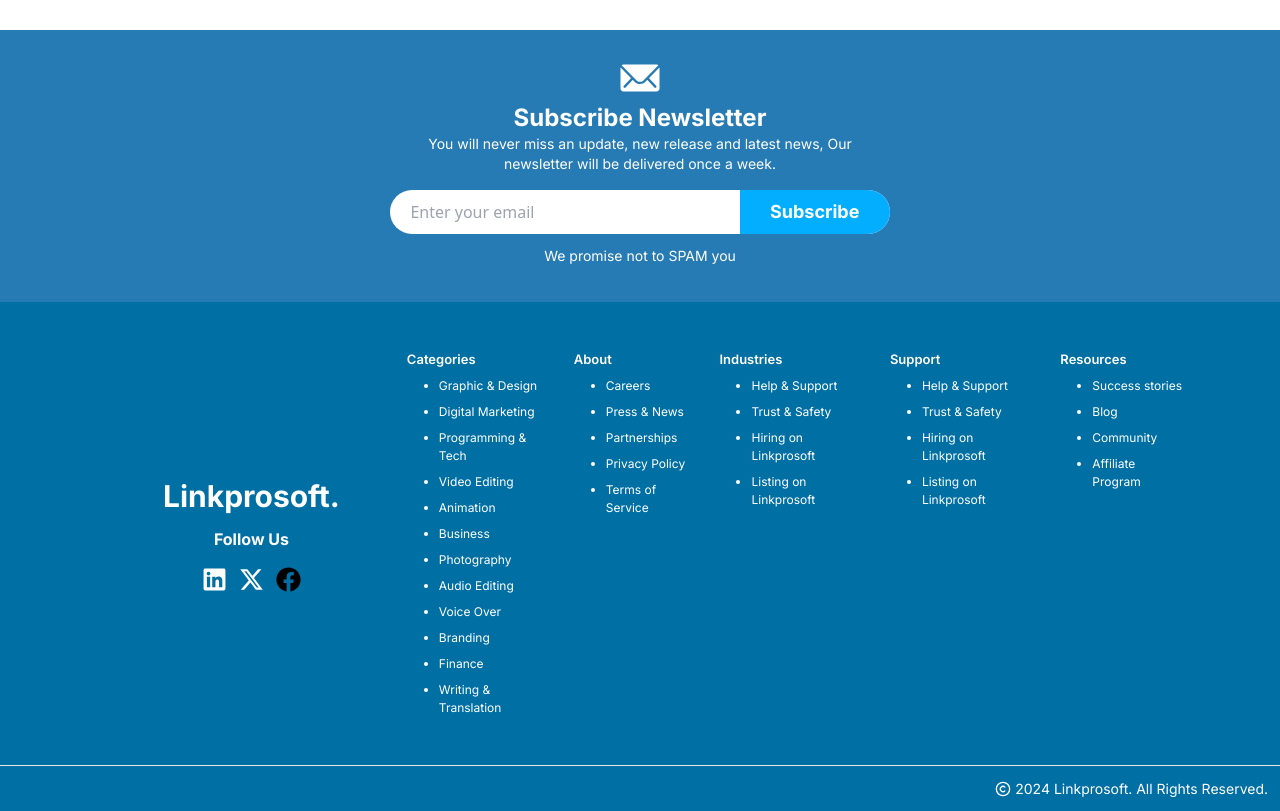
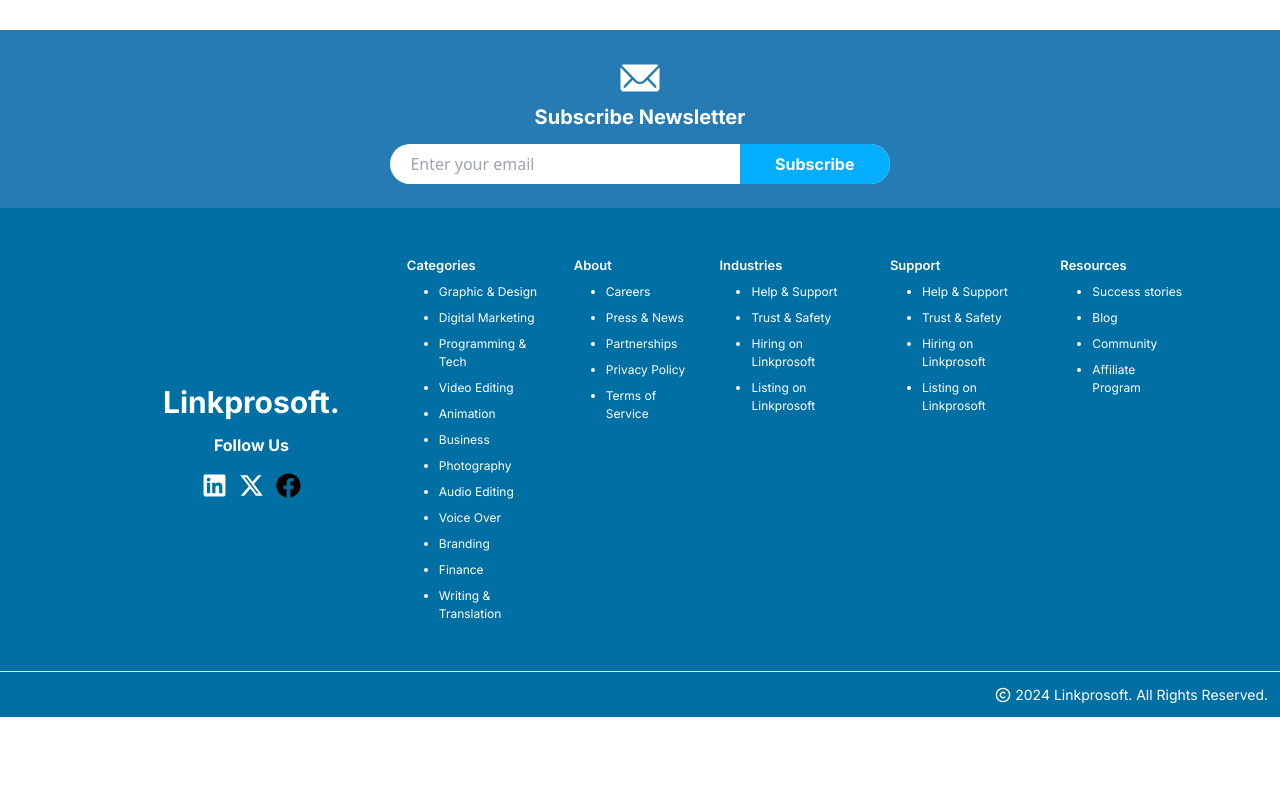
Before and after one commit to german-machine/Linkprosoft, a React (Vite) app in the folder Front-end/: page / in a window 1280 px wide. Shown: the part 2390-3201 px from the top of the page. After the commit the page ends 3107 px from the top, so only its background shows below. Built offline with nearby package versions, Linux system fonts and the light colour scheme.

Commit message:
removed fake promises

```diff
--- a/Front-end/src/Pages/Home/components/Newsletter.jsx
+++ b/Front-end/src/Pages/Home/components/Newsletter.jsx
@@ -12,18 +12,14 @@ const Newsletter = () => {
           </div>
 
           <div>
-            <h2 className='text-center font-Inter text-3xl sm:text-2xl text-white leading-normal font-bold'>Subscribe Newsletter</h2>
-            <p className='sm:max-w-[70%] mx-auto font-Inter text-white text-center mb-4 text-sm'>You will never miss an update, new release and latest news, Our newsletter will be delivered once a week.</p>
+            <h2 className='text-center font-Inter text-xl mb-3 text-white leading-normal font-bold'>Subscribe Newsletter</h2>
           </div>
 
           <div className='w-full sm:w-[65%] mx-auto flex justify-between items-center bg-white rounded-full'>
-            <input type="email" className='focus:border-transparent outline-none w-[70%] px-5 bg-transparent' placeholder='Enter your email' />
-            <Link className='w-[30%] text-center text-white font-bold font-Inter text-lg bg-[#03AEFF] py-1 lg:py-2 rounded-r-full'>Subscribe</Link>
+            <input type="email" className='focus:border-transparent outline-none w-[70%] py-2 px-5 bg-transparent' placeholder='Enter your email' />
+            <Link className='w-[30%] text-center text-white font-bold font-Inter text-base bg-[#03AEFF] py-2 rounded-r-full'>Subscribe</Link>
           </div>
 
-          <div className='py-3'>
-            <p className='font-Inter text-white text-sm'>We promise not to SPAM you</p>
-          </div>
         </div>
       </section>
     </>
```
